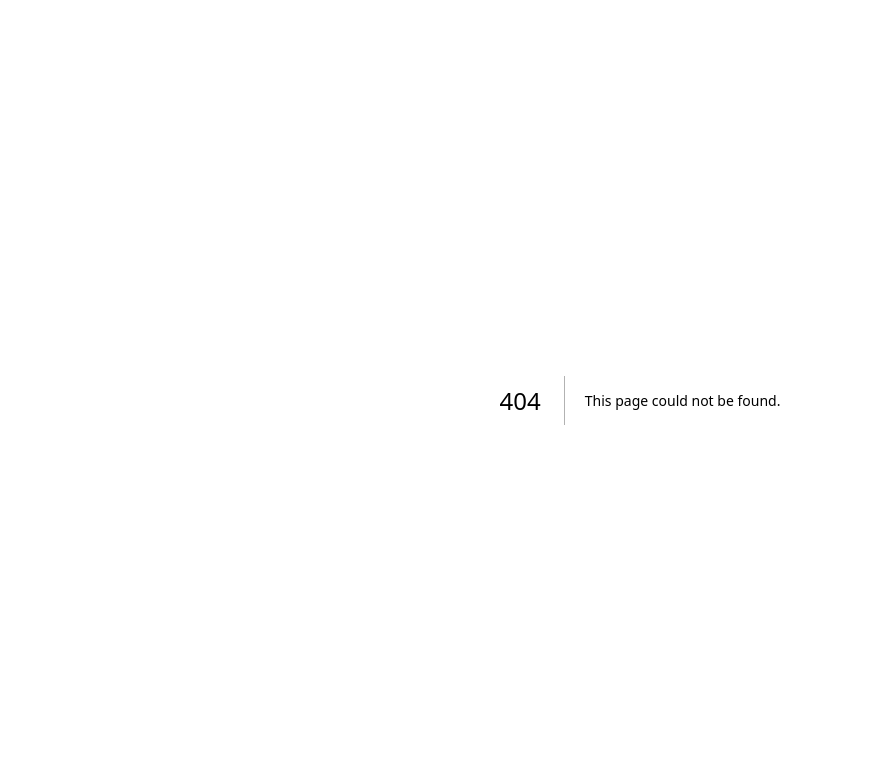
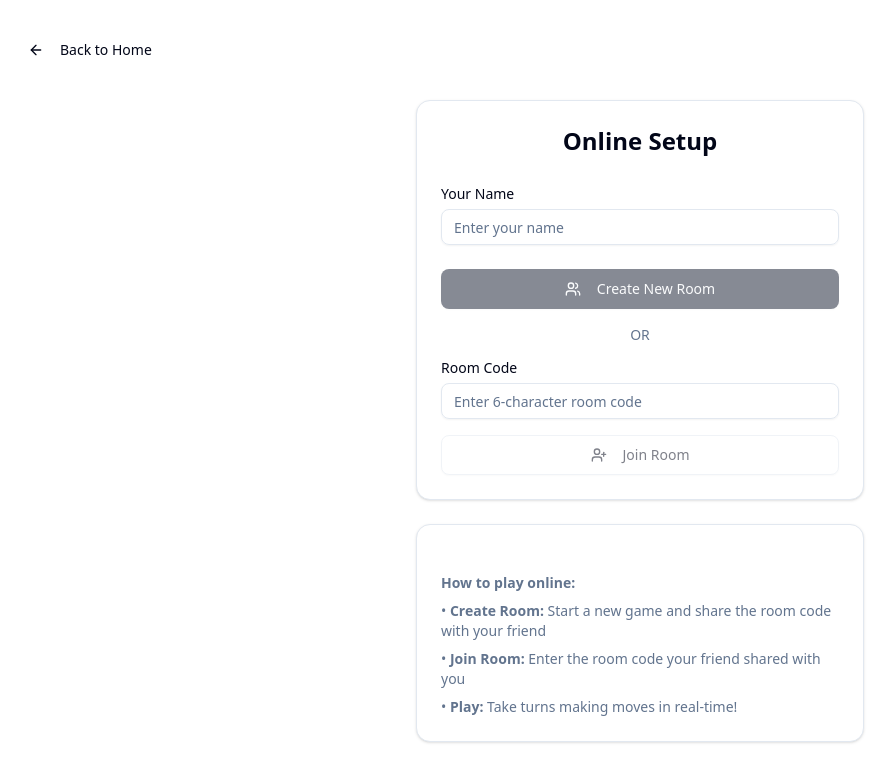
Before and after one commit to linusc17/tic-tac-toe-web, a Next.js app: page /online in a window 1280 px wide. Before the commit this address had no page. Shown: the top 782 px of the page, without its empty margins (0-896 px from the left). Built offline with nearby package versions, Linux system fonts and the light colour scheme.

Commit message:
Rename multiplayer to online

```diff
--- a/app/multiplayer-game/[roomCode]/page.tsx
+++ b/app/online-game/[roomCode]/page.tsx
@@ -16,7 +16,7 @@ import { io, Socket } from "socket.io-client";
 import FloatingChat from "@/components/FloatingChat";
 import { ChatMessage } from "@/src/types/chat";
 
-interface MultiplayerGameProps {
+interface OnlineGameProps {
   params: Promise<{ roomCode: string }>;
 }
 
@@ -34,7 +34,7 @@ interface Player {
   symbol: string;
 }
 
-export default function MultiplayerGamePage({ params }: MultiplayerGameProps) {
+export default function OnlineGamePage({ params }: OnlineGameProps) {
   const { roomCode } = use(params);
   const searchParams = useSearchParams();
   const router = useRouter();
@@ -219,18 +219,18 @@ export default function MultiplayerGamePage({ params }: MultiplayerGameProps) {
       <div className="container mx-auto px-4 py-8">
         <Button
           variant="ghost"
-          onClick={() => router.push("/multiplayer")}
+          onClick={() => router.push("/online")}
           className="mb-8"
         >
           <ArrowLeft className="h-4 w-4 mr-2" />
-          Back to Multiplayer
+          Back to Online
         </Button>
 
         <div className="max-w-2xl mx-auto">
           <Card className="mb-8">
             <CardHeader>
               <CardTitle className="text-2xl text-center">
-                Multiplayer Game
+                Online Game
               </CardTitle>
             </CardHeader>
             <CardContent>
--- a/app/multiplayer/page.tsx
+++ b/app/online/page.tsx
@@ -9,7 +9,7 @@ import { Card, CardContent, CardHeader, CardTitle } from "@/components/ui/card";
 import { ArrowLeft, Users, UserPlus } from "lucide-react";
 import { io, Socket } from "socket.io-client";
 
-export default function MultiplayerPage() {
+export default function OnlinePage() {
   const [playerName, setPlayerName] = useState("");
   const [roomCode, setRoomCode] = useState("");
   const [isConnecting, setIsConnecting] = useState(false);
@@ -46,7 +46,7 @@ export default function MultiplayerPage() {
           if (response.success) {
             // Don't disconnect socket, let the game page handle it
             router.push(
-              `/multiplayer-game/${response.roomCode}?symbol=${
+              `/online-game/${response.roomCode}?symbol=${
                 response.playerSymbol
               }&name=${encodeURIComponent(playerName)}`
             );
@@ -95,7 +95,7 @@ export default function MultiplayerPage() {
           if (response.success) {
             // Don't disconnect socket, let the game page handle it
             router.push(
-              `/multiplayer-game/${response.roomCode}?symbol=${
+              `/online-game/${response.roomCode}?symbol=${
                 response.playerSymbol
               }&name=${encodeURIComponent(playerName)}`
             );
@@ -130,7 +130,7 @@ export default function MultiplayerPage() {
           <Card>
             <CardHeader>
               <CardTitle className="text-2xl text-center">
-                Multiplayer Setup
+                Online Setup
               </CardTitle>
             </CardHeader>
             <CardContent className="space-y-6">
@@ -209,7 +209,7 @@ export default function MultiplayerPage() {
             <CardContent className="pt-6">
               <div className="text-sm text-muted-foreground space-y-2">
                 <p>
-                  <strong>How to play multiplayer:</strong>
+                  <strong>How to play online:</strong>
                 </p>
                 <p>
                   • <strong>Create Room:</strong> Start a new game and share the
--- a/app/page.tsx
+++ b/app/page.tsx
@@ -10,14 +10,14 @@ export default function Home() {
     router.push("/new-game");
   };
 
-  const handleStartMultiplayer = () => {
-    router.push("/multiplayer");
+  const handleStartOnline = () => {
+    router.push("/online");
   };
 
   return (
     <HomePage
       onStartNewGame={handleStartNewGame}
-      onStartMultiplayer={handleStartMultiplayer}
+      onStartOnline={handleStartOnline}
     />
   );
 }
--- a/src/components/HomePage.tsx
+++ b/src/components/HomePage.tsx
@@ -9,12 +9,12 @@ import { Gamepad2, Play, Loader2 } from "lucide-react";
 
 interface HomePageProps {
   onStartNewGame: () => void;
-  onStartMultiplayer: () => void;
+  onStartOnline: () => void;
 }
 
 export function HomePage({
   onStartNewGame,
-  onStartMultiplayer,
+  onStartOnline,
 }: HomePageProps) {
   const [gameSessions, setGameSessions] = useState<GameSession[]>([]);
   const [loading, setLoading] = useState(true);
@@ -70,13 +70,13 @@ export function HomePage({
             Local Game
           </Button>
           <Button
-            onClick={onStartMultiplayer}
+            onClick={onStartOnline}
             size="lg"
             variant="outline"
             className="px-8 py-4 text-xl font-semibold gap-2"
           >
             <Gamepad2 className="h-6 w-6" />
-            Multiplayer Game
+            Online Game
           </Button>
         </div>
 
```
